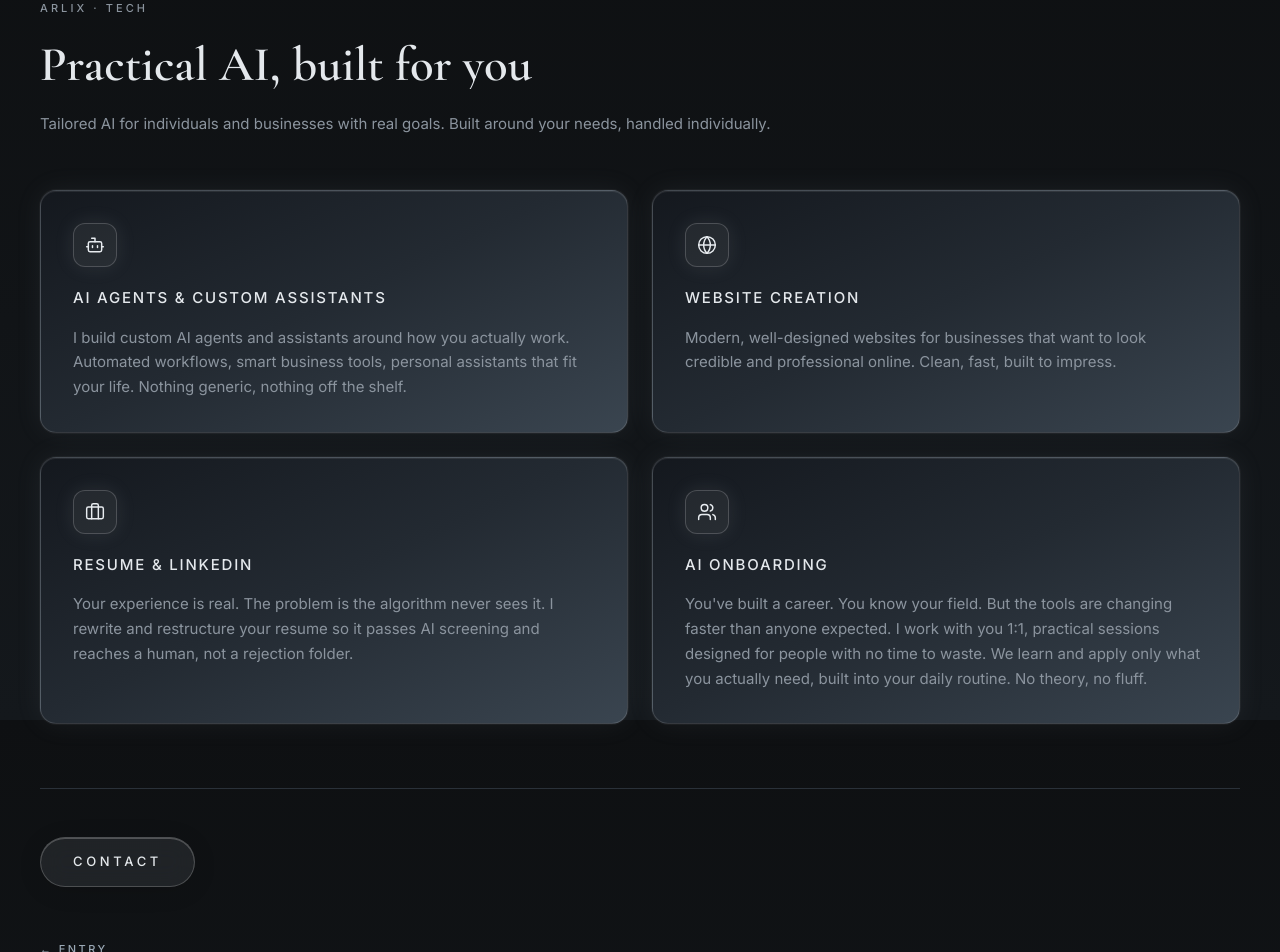
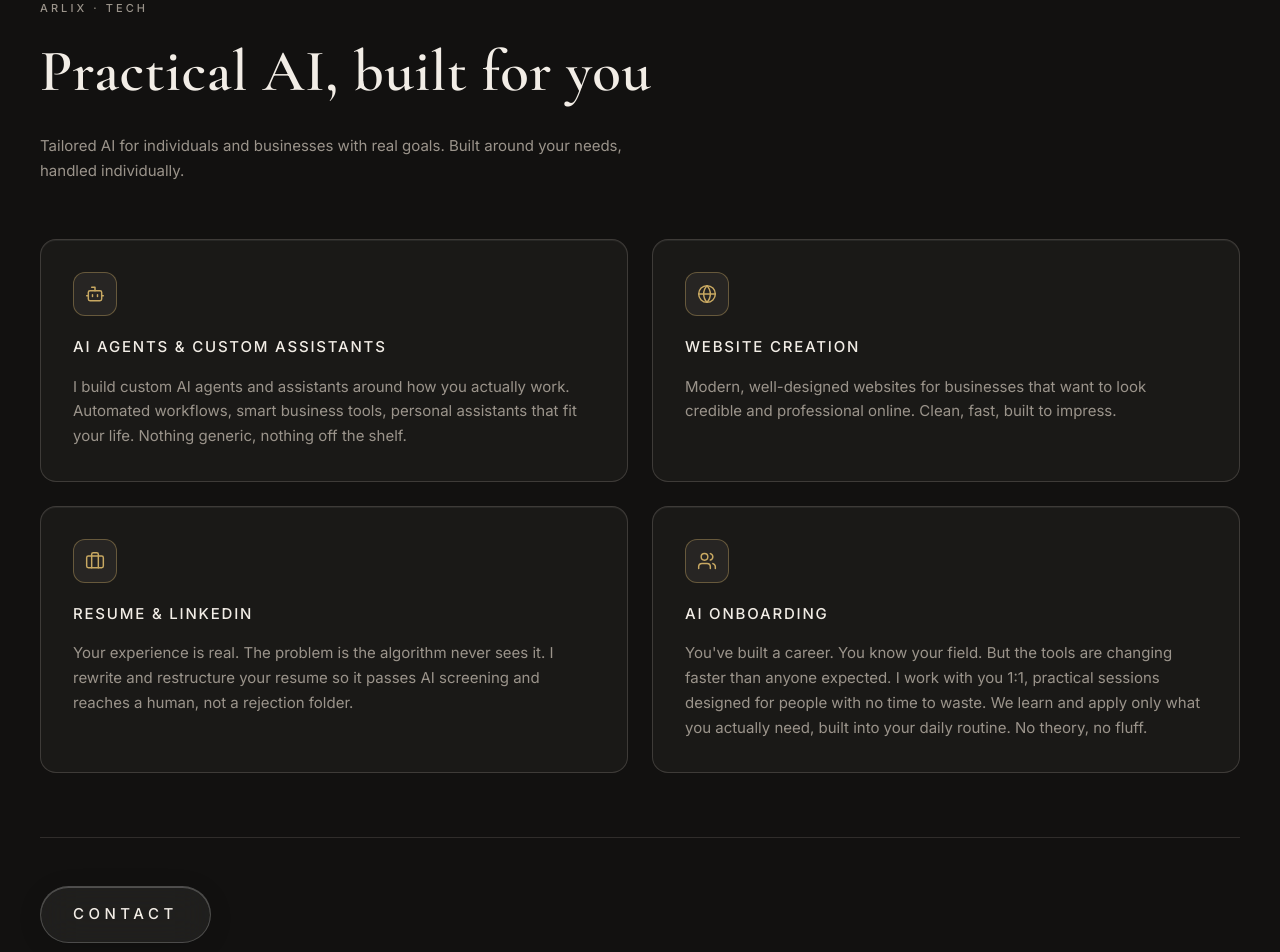
Before and after one commit to arlixfrost/arlix.art, a Next.js app: page /tech in a window 1280 px wide. Shown: the part 80-1032 px from the top of the page. Built offline with nearby package versions, Linux system fonts and the light colour scheme.

Commit message:
Unify /tech styling with /art

```diff
--- a/src/app/tech/page.tsx
+++ b/src/app/tech/page.tsx
@@ -3,7 +3,6 @@ import Link from "next/link";
 import { Bot, Briefcase, Globe, Users } from "lucide-react";
 import { SiteFooter } from "@/components/layout/SiteFooter";
 import { TechServiceCard } from "@/components/tech/TechServiceCard";
-import "./tech.css";
 
 export const metadata: Metadata = {
   title: "Tech",
@@ -38,45 +37,39 @@ const services = [
 
 export default function TechPage() {
   return (
-    <div className="tech-page min-h-dvh">
-      <section className="px-5 py-12 sm:px-6 md:px-10 md:py-20">
-        <div className="mx-auto w-full min-w-0 max-w-content">
-          <p className="font-sans text-[11px] font-medium uppercase tracking-[0.28em] text-[var(--tech-text-muted)]">
+    <>
+      <section className="min-h-dvh px-6 py-14 md:px-10 md:py-20">
+        <div className="mx-auto max-w-content">
+          <p className="font-sans text-[11px] font-medium uppercase tracking-[0.28em] text-[var(--color-text-muted)]">
             ARLIX · Tech
           </p>
+          <h1 className="mt-6 font-serif text-[clamp(2.4rem,4.6vw,3.75rem)] font-semibold leading-[1.05] tracking-[0.01em] text-[var(--color-text)]">
+            Practical AI, built for you
+          </h1>
+          <p className="mt-8 max-w-[62ch] font-sans text-[15px] font-normal leading-relaxed text-[var(--color-text-muted)]">
+            Tailored AI for individuals and businesses with real goals. Built around your
+            needs, handled individually.
+          </p>
 
-          <div className="tech-page__scroll-head mt-6">
-            <h1 className="tech-page__headline font-serif text-[clamp(1.75rem,3.8vw,3.25rem)] font-semibold leading-none text-[var(--tech-text)]">
-              Practical AI, built for you
-            </h1>
-          </div>
-
-          <div className="tech-page__scroll-head mt-6">
-            <p className="tech-page__subline">
-              Tailored AI for individuals and businesses with real goals. Built around your
-              needs, handled individually.
-            </p>
-          </div>
-
-          <div className="mt-10 grid w-full grid-cols-1 gap-4 sm:mt-14 sm:gap-5 md:grid-cols-2 md:gap-6">
+          <div className="mt-10 grid grid-cols-1 gap-5 md:mt-14 md:grid-cols-2 md:gap-6">
             {services.map((service) => (
               <TechServiceCard key={service.title} {...service} />
             ))}
           </div>
 
-          <div className="mt-14 border-t border-[var(--tech-border)] pt-10 sm:mt-16 sm:pt-12">
+          <div className="mt-14 border-t border-[color-mix(in_srgb,var(--color-text-muted)_22%,transparent)] pt-10 md:mt-16 md:pt-12">
             <a
               href="mailto:hello@arlix.art?subject=ARLIX%20Tech%20-%20Contact"
-              className="tech-contact-btn"
+              className="glass-pill"
             >
               Contact
             </a>
           </div>
 
-          <p className="mt-10 sm:mt-12">
+          <p className="mt-10">
             <Link
               href="/"
-              className="font-sans text-[11px] font-medium uppercase tracking-[0.22em] text-[var(--tech-accent)] transition-colors hover:text-[var(--tech-accent-hover)]"
+              className="font-sans text-[11px] font-medium uppercase tracking-[0.22em] text-[var(--color-accent)] transition-colors hover:text-[var(--color-accent-hover)]"
             >
               ← Entry
             </Link>
@@ -84,6 +77,6 @@ export default function TechPage() {
         </div>
       </section>
       <SiteFooter />
-    </div>
+    </>
   );
 }
--- a/src/app/tech/tech.css
+++ /dev/null
@@ -1,119 +0,0 @@
-.tech-page {
-  --tech-bg-top: #0e1012;
-  --tech-bg-bottom: #14181c;
-  --tech-text: #e4e8ec;
-  --tech-text-muted: #8b949e;
-  --tech-steel: #c8d0d8;
-  --tech-icon: #e8ecf0;
-  --tech-border: #2a3139;
-  --tech-border-glow: rgba(255, 255, 255, 0.14);
-  --tech-accent: #9aa8b5;
-  --tech-accent-hover: #d8e0e8;
-  --tech-card-from: #14181e;
-  --tech-card-mid: #232a32;
-  --tech-card-to: #3a4550;
-
-  background: linear-gradient(180deg, var(--tech-bg-top) 0%, var(--tech-bg-bottom) 100%);
-  background-attachment: fixed;
-  color: var(--tech-text);
-}
-
-.tech-page__scroll-head {
-  overflow-x: auto;
-  -webkit-overflow-scrolling: touch;
-  scrollbar-width: none;
-}
-
-.tech-page__scroll-head::-webkit-scrollbar {
-  display: none;
-}
-
-.tech-page__headline {
-  white-space: nowrap;
-  text-align: left;
-}
-
-.tech-page__subline {
-  white-space: nowrap;
-  text-align: left;
-  font-family: var(--font-inter), system-ui, sans-serif;
-  font-size: clamp(0.6875rem, 1.35vw, 0.9375rem);
-  line-height: 1.4;
-  color: var(--tech-text-muted);
-}
-
-.tech-card {
-  width: 100%;
-  min-width: 0;
-  box-sizing: border-box;
-  border-radius: 16px;
-  border: 1px solid var(--tech-border-glow);
-  background: linear-gradient(
-    155deg,
-    var(--tech-card-from) 0%,
-    var(--tech-card-mid) 48%,
-    var(--tech-card-to) 100%
-  );
-  box-shadow:
-    0 0 0 1px rgba(255, 255, 255, 0.04),
-    0 0 28px rgba(160, 175, 190, 0.08),
-    inset 0 1px 0 rgba(255, 255, 255, 0.08);
-}
-
-.tech-card__icon-wrap {
-  border-radius: 12px;
-  border: 1px solid rgba(255, 255, 255, 0.18);
-  background: rgba(255, 255, 255, 0.06);
-  color: var(--tech-icon);
-  box-shadow: 0 0 20px rgba(200, 210, 220, 0.1);
-}
-
-/* Contact — frosted glass (matches hero ART / TECH) */
-.tech-page .tech-contact-btn {
-  display: inline-flex;
-  align-items: center;
-  justify-content: center;
-  min-width: 120px;
-  padding: 0.875rem 2rem;
-  font-family: var(--font-inter), system-ui, sans-serif;
-  font-size: 0.8125rem;
-  font-weight: 500;
-  letter-spacing: 0.28em;
-  text-transform: uppercase;
-  color: var(--tech-text);
-  border-radius: 9999px;
-  background: rgba(255, 255, 255, 0.08);
-  border: 1px solid rgba(255, 255, 255, 0.2);
-  box-shadow:
-    inset 0 1px 0 rgba(255, 255, 255, 0.22),
-    0 4px 24px rgba(0, 0, 0, 0.12);
-  backdrop-filter: blur(12px) saturate(160%);
-  -webkit-backdrop-filter: blur(12px) saturate(160%);
-  transition:
-    opacity 0.3s ease,
-    transform 0.3s ease,
-    letter-spacing 0.3s ease,
-    border-color 0.3s ease,
-    background 0.3s ease;
-}
-
-.tech-page .tech-contact-btn:hover {
-  background: rgba(255, 255, 255, 0.12);
-  border-color: rgba(255, 255, 255, 0.3);
-  transform: scale(1.02);
-  letter-spacing: 0.32em;
-}
-
-.tech-page footer {
-  border-color: var(--tech-border);
-  background: transparent;
-}
-
-.tech-page footer a,
-.tech-page footer p {
-  color: var(--tech-text-muted);
-}
-
-.tech-page footer a:hover {
-  color: var(--tech-accent-hover);
-}
--- a/src/components/tech/TechServiceCard.tsx
+++ b/src/components/tech/TechServiceCard.tsx
@@ -8,14 +8,14 @@ type Props = {
 
 export function TechServiceCard({ icon: Icon, title, description }: Props) {
   return (
-    <article className="tech-card p-5 sm:p-6 md:p-8">
-      <div className="tech-card__icon-wrap mb-5 flex h-11 w-11 items-center justify-center">
+    <article className="w-full min-w-0 rounded-2xl border border-[color-mix(in_srgb,var(--color-text-muted)_28%,transparent)] bg-[var(--color-bg-elevated)] p-5 shadow-[inset_0_1px_0_rgba(255,255,255,0.06)] sm:p-6 md:p-8">
+      <div className="mb-5 flex h-11 w-11 items-center justify-center rounded-xl border border-[color-mix(in_srgb,var(--color-accent)_40%,transparent)] bg-[color-mix(in_srgb,var(--color-text)_6%,transparent)] text-[var(--color-accent)]">
         <Icon className="h-5 w-5" strokeWidth={1.75} aria-hidden />
       </div>
-      <h2 className="font-sans text-[15px] font-medium uppercase tracking-[0.12em] text-[var(--tech-text)]">
+      <h2 className="font-sans text-[15px] font-medium uppercase tracking-[0.12em] text-[var(--color-text)]">
         {title}
       </h2>
-      <p className="mt-4 font-sans text-[15px] font-normal leading-[1.65] text-[var(--tech-text-muted)]">
+      <p className="mt-4 font-sans text-[15px] font-normal leading-[1.65] text-[var(--color-text-muted)]">
         {description}
       </p>
     </article>
```
